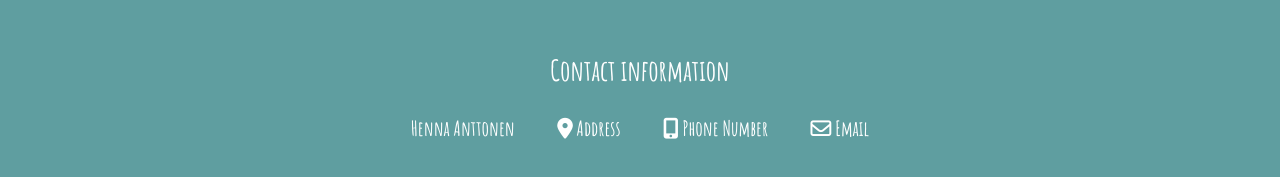
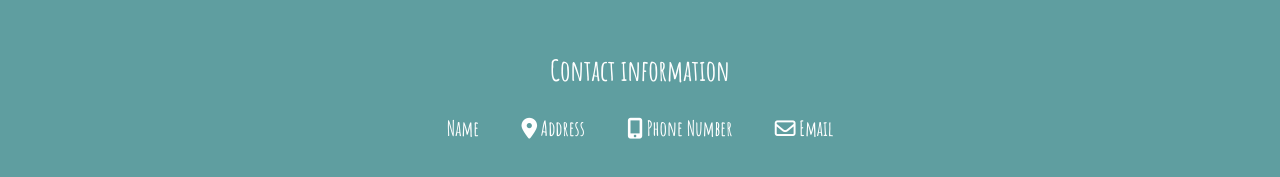
Before and after one commit to Hanttone/Hanttone.Myhomepage.io, a plain HTML site: page homepage/index.html in a window 1280 px wide. Shown: the part 4811-4988 px from the top of the page. Drawn offline with Linux system fonts and the light colour scheme.

Commit message:
Update index.html

```diff
--- a/homepage/index.html
+++ b/homepage/index.html
@@ -76,7 +76,7 @@
     <footer id = "contact information">
         <h4>Contact information</h4>
         <div class = "info">
-            <p>Henna Anttonen</p>
+            <p>Name</p>
         </div>
         <div class = "info">
             <p><i class="fas fa-map-marker-alt"></i> Address </p>
```
